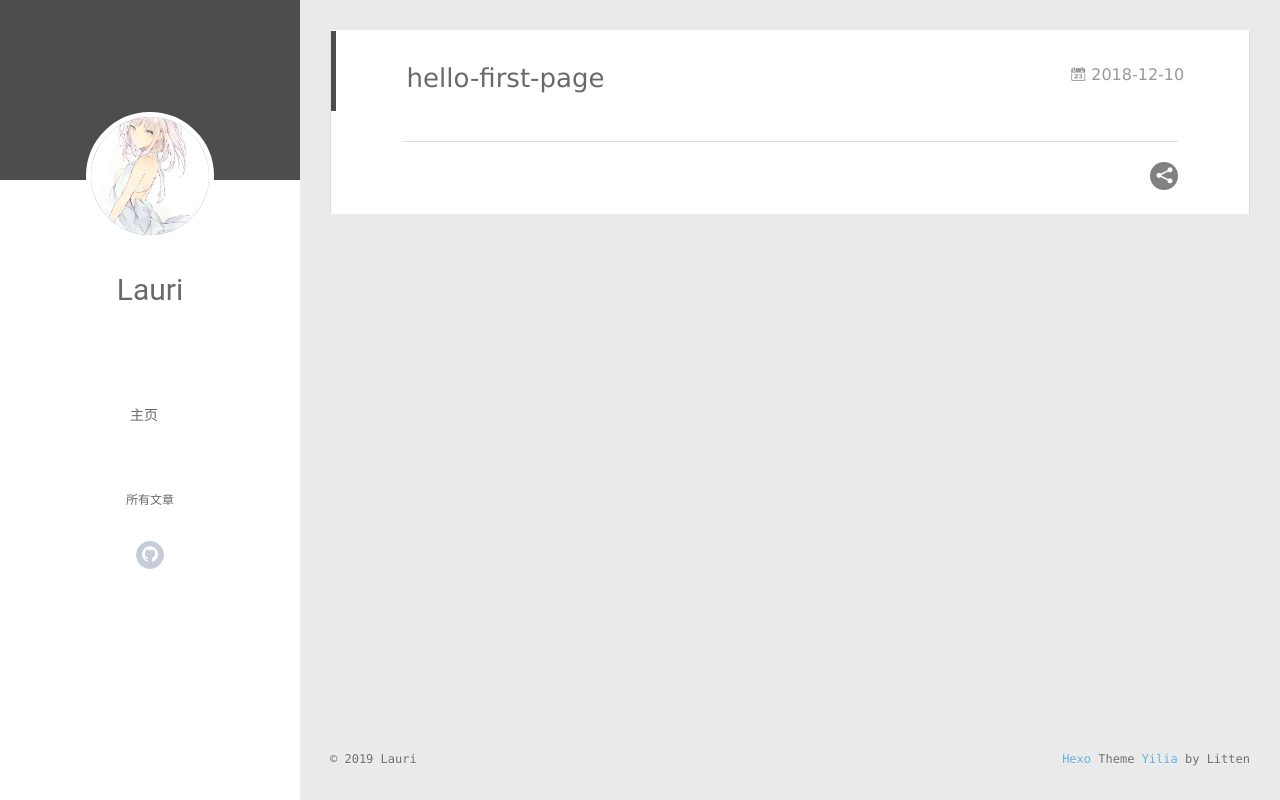
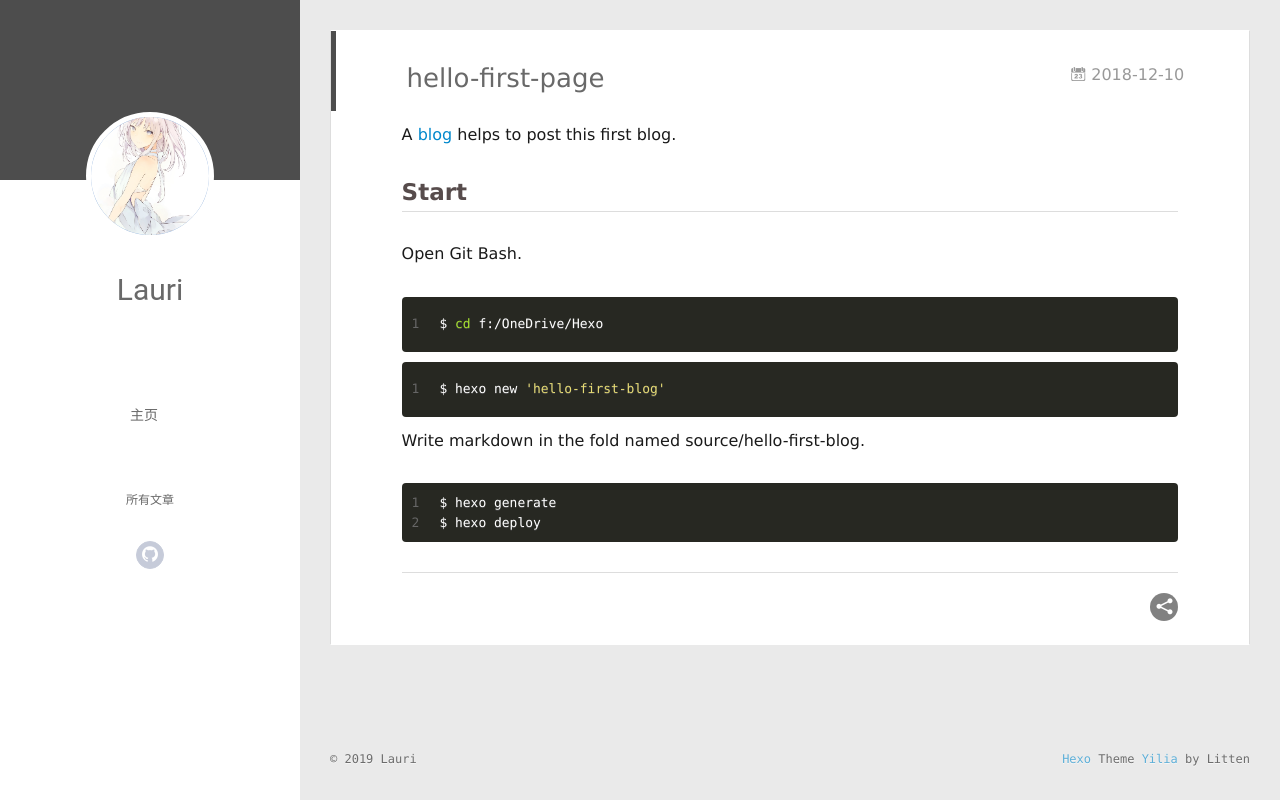
Before and after one commit to lauri233/lauri233.github.io, a plain HTML site: page hello-first-page/index.html in a window 1280 px wide. Drawn offline with Linux system fonts and the light colour scheme; no server answers.

Commit message:
Site updated: 2019-02-26 16:24:00

```diff
--- a/hello-first-page/index.html
+++ b/hello-first-page/index.html
@@ -8,14 +8,17 @@
   <link rel="dns-prefetch" href="http://yoursite.com">
   <title>hello-first-page | Ahaha</title>
   <meta name="viewport" content="width=device-width, initial-scale=1, maximum-scale=1">
-  <meta property="og:type" content="website">
+  <meta name="description" content="A blog helps to post this first blog.  StartOpen Git Bash. 1$ cd f:/OneDrive/Hexo 1$ hexo new &apos;hello-first-blog&apos; Write markdown in the fold named source/hello-first-blog. 12$ hexo generate$ hexo deplo">
+<meta property="og:type" content="website">
 <meta property="og:title" content="hello-first-page">
 <meta property="og:url" content="http://yoursite.com/hello-first-page/index.html">
 <meta property="og:site_name" content="Ahaha">
+<meta property="og:description" content="A blog helps to post this first blog.  StartOpen Git Bash. 1$ cd f:/OneDrive/Hexo 1$ hexo new &apos;hello-first-blog&apos; Write markdown in the fold named source/hello-first-blog. 12$ hexo generate$ hexo deplo">
 <meta property="og:locale" content="default">
-<meta property="og:updated_time" content="2018-12-10T08:51:02.699Z">
+<meta property="og:updated_time" content="2019-02-26T08:23:39.906Z">
 <meta name="twitter:card" content="summary">
 <meta name="twitter:title" content="hello-first-page">
+<meta name="twitter:description" content="A blog helps to post this first blog.  StartOpen Git Bash. 1$ cd f:/OneDrive/Hexo 1$ hexo new &apos;hello-first-blog&apos; Write markdown in the fold named source/hello-first-blog. 12$ hexo generate$ hexo deplo">
 
     <link rel="alternative" href="/atom.xml" title="Ahaha" type="application/atom+xml">
 
@@ -145,7 +148,12 @@
 
     <div class="article-entry" itemprop="articleBody">
 
-
+        <p>A <a href="https://www.jianshu.com/p/21c94eb7bcd1" target="_blank" rel="noopener">blog</a> helps to post this first blog. </p>
+<h2 id="Start"><a href="#Start" class="headerlink" title="Start"></a>Start</h2><p>Open Git Bash.</p>
+<figure class="highlight bash"><table><tr><td class="gutter"><pre><span class="line">1</span><br></pre></td><td class="code"><pre><span class="line">$ <span class="built_in">cd</span> f:/OneDrive/Hexo</span><br></pre></td></tr></table></figure>
+<figure class="highlight bash"><table><tr><td class="gutter"><pre><span class="line">1</span><br></pre></td><td class="code"><pre><span class="line">$ hexo new <span class="string">'hello-first-blog'</span></span><br></pre></td></tr></table></figure>
+<p>Write markdown in the fold named source/hello-first-blog.</p>
+<figure class="highlight bash"><table><tr><td class="gutter"><pre><span class="line">1</span><br><span class="line">2</span><br></pre></td><td class="code"><pre><span class="line">$ hexo generate</span><br><span class="line">$ hexo deploy</span><br></pre></td></tr></table></figure>
 
 
 
```
